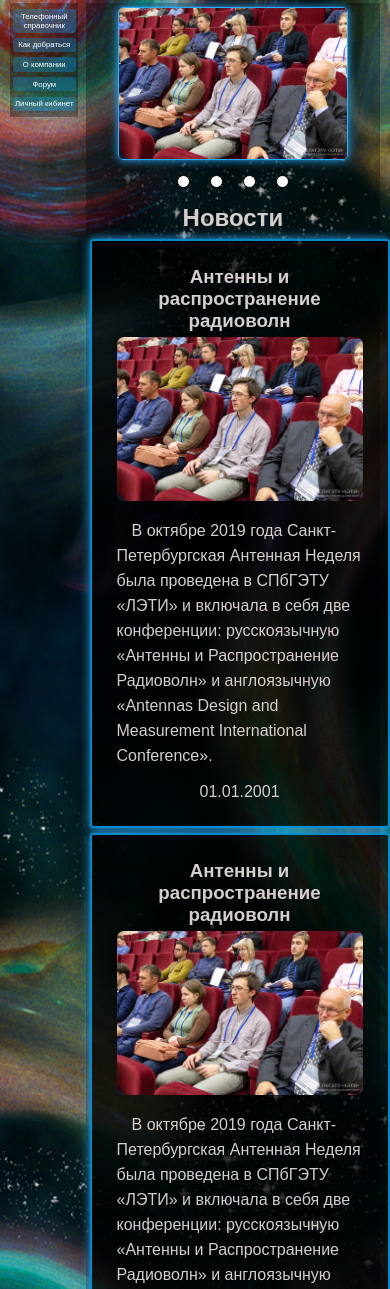
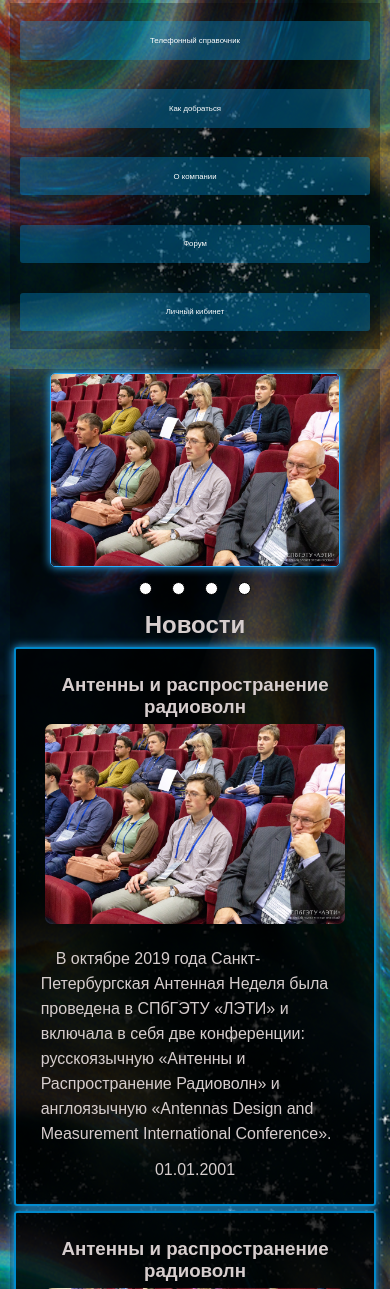
Before and after one commit to CallofMan/practice-, a PHP site: page / in a window 390 px wide. Shown: the part 62-1351 px from the top of the page. Run offline with PHP 8.4, Linux system fonts and the light colour scheme; a user stored in the database is signed in; data comes from the database, SQL or seed files in the repository; data that the repository does not hold is empty; some libraries are stand-ins or nearby versions.

Commit message:
Пофиксил флексы главной

```diff
--- a/index.php
+++ b/index.php
@@ -46,6 +46,7 @@
 <head>
 	<title>АО "Особое конструкторское бюро Московского энергетического института"</title>
 	<meta charset="utf-8">
+	<meta name="viewport" content="width=device-width, initial-scale=1">
 	<link rel="icon" href="img/favicon.ico">
 	<!-- CSS -->
 		<link rel="stylesheet" type="text/css" href="styles/style_index.css">
--- a/styles/style_index.css
+++ b/styles/style_index.css
@@ -327,3 +327,21 @@ div.counter {
 		width: 45%;
 	}
 }
+
+@media screen and (max-width: 640px)
+{
+	main
+    {
+        flex-flow: column;
+    }
+	section.leftSidebar
+	{
+		min-width: 100%;
+		margin-bottom: 20px;
+	}
+	section.center
+	{
+		min-width: 100%;
+		margin: 0px;
+	}
+}
```
